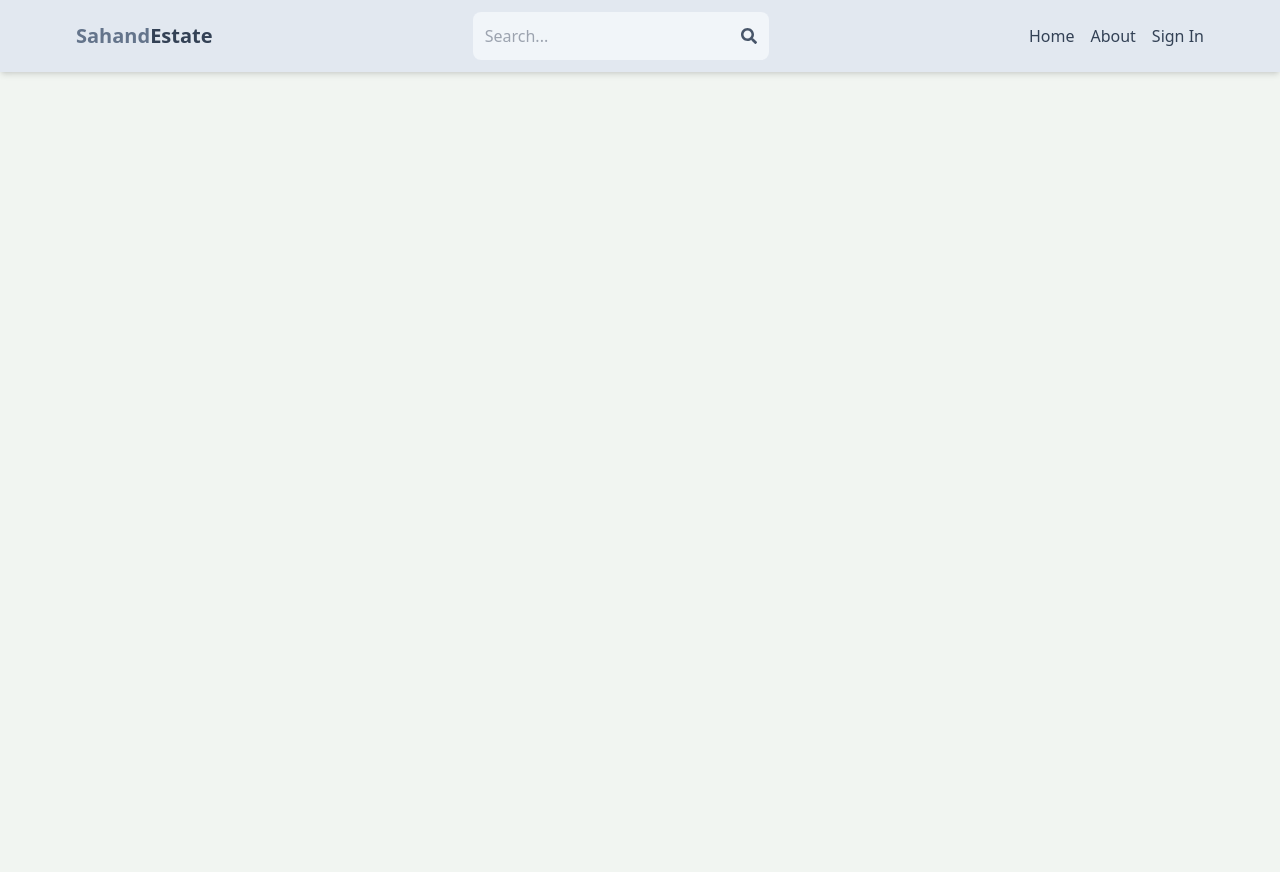
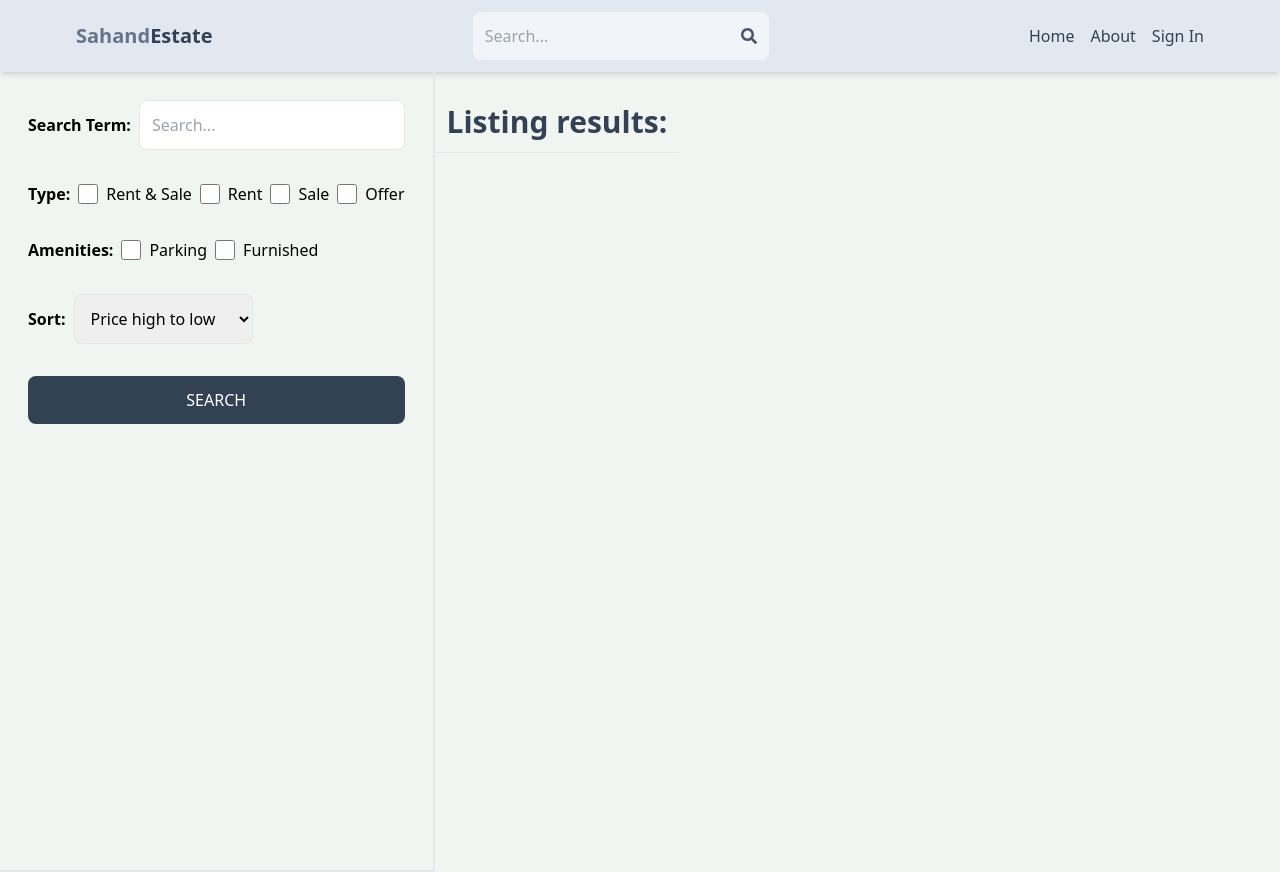
Before and after one commit to Tshering1998/mern-estate1, a React (Vite) app in the folder client/: page /search in a window 1280 px wide. Before the commit the page ends 800 px from the top, so only its background shows below. Built offline with nearby package versions, Linux system fonts and the light colour scheme; no server answers.

Commit message:
search Funtionality UI

```diff
--- a/client/src/App.jsx
+++ b/client/src/App.jsx
@@ -10,6 +10,7 @@
 import Private from "./components/Private";
 import UpdateListing from "./pages/UpdateListing";
 import Listing from "./pages/Listing";
+import Search from "./pages/Search";
 
 export default function App() {
   return (
@@ -21,6 +22,8 @@
         <Route path="/sign-in" element={<SignIn />} />
         <Route path="/sign-up" element={<SignUp />} />
         <Route path="/about" element={<About />} />
+        <Route path="/search" element={<Search />} />
+
         <Route path="/listing/:listingId" element={<Listing />} />
         <Route element={<Private />}>
           <Route path="/profile" element={<Profile />} />
--- /dev/null
+++ b/client/src/pages/Search.jsx
@@ -0,0 +1,70 @@
+export default function Search() {
+  return (
+    <div className="flex flex-col md:flex-row">
+      {/* left side */}
+      <div className="p-7 border-b-2 md:border-r-2 md:min-h-screen ">
+        <form className="flex flex-col gap-8">
+          <div className="flex items-center gap-2">
+            <label className="whitespace-nowrap font-semibold">
+              Search Term:
+            </label>
+            <input
+              type="text"
+              id="searchTerm"
+              placeholder="Search..."
+              className="border rounded-lg p-3 w-full"
+            />
+          </div>
+          <div className="flex gap-2 flex-wrap items-center">
+            <label className="font-semibold">Type:</label>
+            <div className="flex gap-2">
+              <input type="checkbox" id="all" className="w-5" />
+              <span>Rent & Sale </span>
+            </div>
+            <div className="flex gap-2">
+              <input type="checkbox" id="rent" className="w-5" />
+              <span>Rent</span>
+            </div>
+            <div className="flex gap-2">
+              <input type="checkbox" id="sale" className="w-5" />
+              <span>Sale</span>
+            </div>
+            <div className="flex gap-2">
+              <input type="checkbox" id="offer" className="w-5" />
+              <span>Offer</span>
+            </div>
+          </div>
+          <div className="flex gap-2 flex-wrap items-center">
+            <label className="font-semibold">Amenities:</label>
+            <div className="flex gap-2">
+              <input type="checkbox" id="parking" className="w-5" />
+              <span>Parking</span>
+            </div>
+            <div className="flex gap-2">
+              <input type="checkbox" id="furnished" className="w-5" />
+              <span>Furnished</span>
+            </div>
+          </div>
+          <div className="flex items-center gap-2">
+            <label className="font-semibold">Sort:</label>
+            <select id="sort_order" className="border rounded-lg p-3">
+              <option>Price high to low</option>
+              <option>Price high to high</option>
+              <option>Latest</option>
+              <option>Oldest</option>
+            </select>
+          </div>
+          <button className="bg-slate-700 text-white p-3 rounded-lg uppercase hover:opacity-95">
+            Search
+          </button>
+        </form>
+      </div>
+      {/* right side */}
+      <div className="">
+        <h1 className="mt-5 text-3xl font-semibold border-b p-3 text-slate-700">
+          Listing results:
+        </h1>
+      </div>
+    </div>
+  );
+}
```
